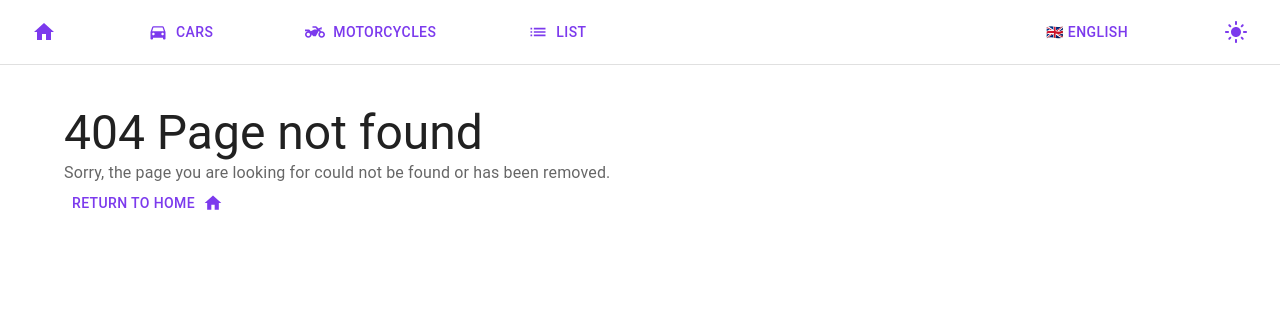
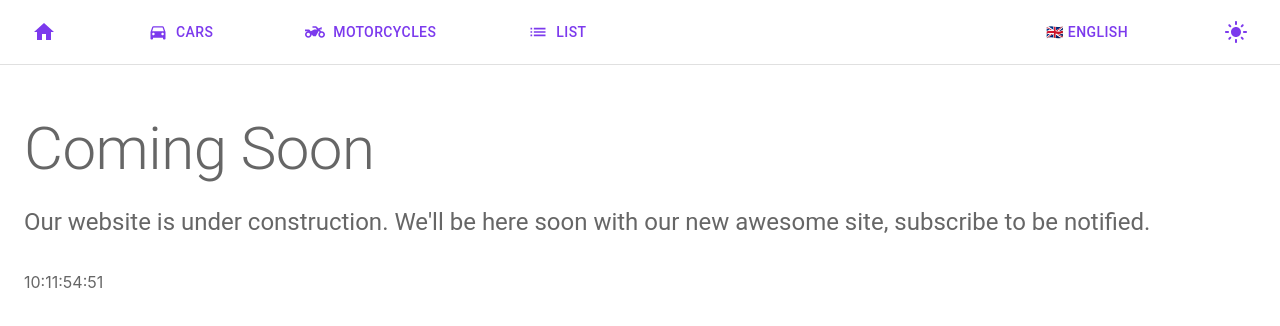
Before and after one commit to proga-react-practice/kappa-team-project, a React (Vite) app: page /coomingsoon in a window 1280 px wide. Before the commit this address had no page. Shown: the top 326 px of the page. Built offline with nearby package versions, Linux system fonts and the light colour scheme; the HTML template or start-up script is replaced by a standard one.

Commit message:
add cooming soon page

```diff
--- a/package.json
+++ b/package.json
@@ -39,6 +39,7 @@
     "eslint": "^8.57.0",
     "eslint-plugin-react-hooks": "^4.6.0",
     "eslint-plugin-react-refresh": "^0.4.6",
+    "react-countdown": "^2.3.5",
     "typescript": "^5.2.2",
     "vite": "^5.2.0"
   }
--- a/src/App.tsx
+++ b/src/App.tsx
@@ -10,6 +10,7 @@ import { VehicleList } from './pages/vehicleList'
 import { locales, translations } from "./locales"
 import LocaleProvider from "./components/providers/localeProvider"
 import FeedbackForm from './components/form/feedback_form'
+import ComingSoonPage from './pages/coming_soon'
 
 
 function App() {
@@ -25,6 +26,7 @@ function App() {
 						<Route path="*" element={<NotFoundPage />} />
 						<Route path="list" element={<VehicleList />} />
 						<Route path="feedback" element={<FeedbackForm/>} />
+						<Route path="coomingsoon" element={<ComingSoonPage/>} />
 
 					</Route>
 				</Routes>
--- /dev/null
+++ b/src/pages/coming_soon.tsx
@@ -0,0 +1,34 @@
+import React from 'react';
+import { Box, Typography, Stack } from '@mui/material';
+import Countdown from 'react-countdown';
+
+const ComingSoonPage = () => {
+  const completionDate = new Date('2024-06-01T00:00:00');
+
+  return (
+    <Box sx={{
+        bgcolor: "background.default",
+        height: "100vh",
+        overflowY: 'auto',
+        color: "text.secondary",
+    }}>
+        <Stack direction={{ xs: 'column', md: 'row' }} spacing={3} sx={{ my: 3, padding: 3 }}>
+            <Box sx={{ flex: 1 }}>
+      <Typography variant="h2" gutterBottom>
+        Coming Soon
+      </Typography>
+      <Typography variant="h5" gutterBottom>
+        Our website is under construction. We'll be here soon with our new awesome site, subscribe to be notified.
+      </Typography>
+      <Box mt={4}>
+        <Countdown date={completionDate} />
+      </Box>
+    </Box>
+    </Stack>
+
+    </Box>
+
+  );
+};
+
+export default ComingSoonPage;
```
Also changed, not shown: src/pages/footer.tsx (+6 -6 lines), 1 other file (tests, documents, lock files or other folders).
